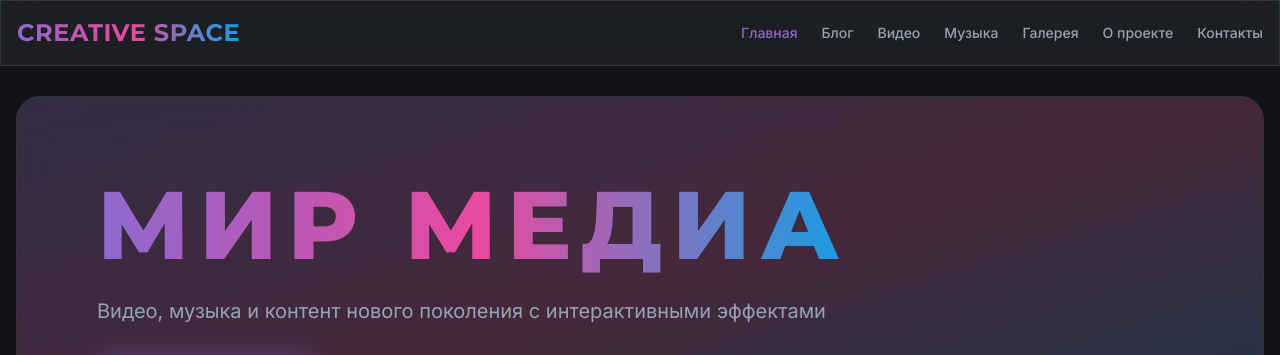
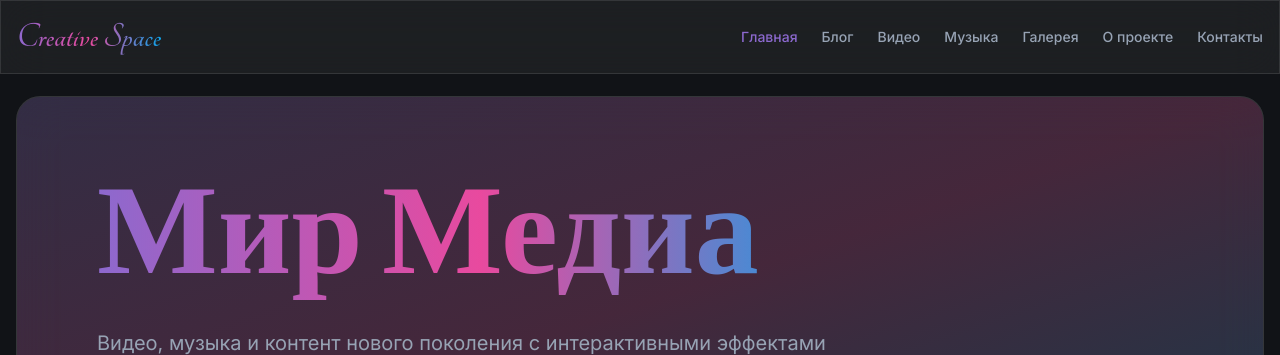
Before and after one commit to pr-poehali-dev/ultra-modern-video-site, a React (Vite) app: page / in a window 1280 px wide. Shown: the top 355 px of the page. Built offline with nearby package versions, Linux system fonts and the light colour scheme; no server answers.

Commit message:
Элегантный шрифт для заголовка

```diff
--- a/src/index.css
+++ b/src/index.css
@@ -1,4 +1,4 @@
-@import url("https://fonts.googleapis.com/css2?family=Montserrat:wght@400;500;600;700;800&family=Inter:wght@300;400;500;600&display=swap");
+@import url("https://fonts.googleapis.com/css2?family=Montserrat:wght@400;500;600;700;800&family=Inter:wght@300;400;500;600&family=Tangerine:wght@400;700&display=swap");
 
 @tailwind base;
 @tailwind components;
--- a/src/pages/Index.tsx
+++ b/src/pages/Index.tsx
@@ -63,7 +63,7 @@ const Index = () => {
       <nav className="fixed top-0 left-0 right-0 z-50 glass-effect border-b border-white/10">
         <div className="container mx-auto px-4 py-4">
           <div className="flex items-center justify-between">
-            <div className="text-2xl font-bold bg-gradient-to-r from-primary via-secondary to-accent bg-clip-text text-transparent uppercase tracking-wide" style={{ fontFamily: 'Montserrat', fontWeight: 700 }}>
+            <div className="text-4xl bg-gradient-to-r from-primary via-secondary to-accent bg-clip-text text-transparent" style={{ fontFamily: 'Tangerine', fontWeight: 700 }}>
               Creative Space
             </div>
             <div className="hidden md:flex gap-6">
@@ -89,8 +89,8 @@ const Index = () => {
           <div className="relative overflow-hidden rounded-3xl p-12 md:p-20 glass-effect">
             <div className="absolute inset-0 bg-gradient-to-br from-primary/20 via-secondary/20 to-accent/20" />
             <div className="relative z-10 max-w-3xl animate-fade-in">
-              <h1 className="text-6xl md:text-8xl font-bold mb-6 leading-tight tracking-wider">
-                <span className="block bg-gradient-to-r from-primary via-secondary to-accent bg-clip-text text-transparent uppercase" style={{ fontFamily: 'Montserrat', fontWeight: 800, letterSpacing: '0.1em' }}>
+              <h1 className="text-7xl md:text-9xl mb-6 leading-tight">
+                <span className="block bg-gradient-to-r from-primary via-secondary to-accent bg-clip-text text-transparent" style={{ fontFamily: 'Tangerine', fontWeight: 700 }}>
                   Мир Медиа
                 </span>
               </h1>
```
